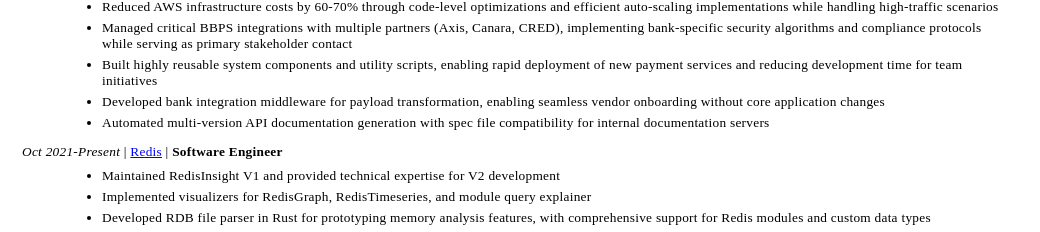
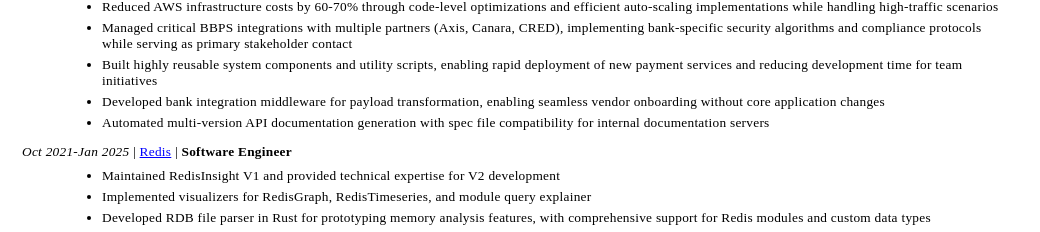
Before and after one commit to GnaneshKunal/gnanesh-blog, a Next.js app: page /resume in a window 1280 px wide. Shown: the part 793-1025 px from the top of the page, without its empty margins (0-1040 px from the left). Built offline with nearby package versions, Linux system fonts and the light colour scheme.

Commit message:
Update Redis end date to Jan 2025

```diff
--- a/app/resume/page.tsx
+++ b/app/resume/page.tsx
@@ -46,7 +46,7 @@ const EXPERIENCE = [
     ],
   },
   {
-    period: "Oct 2021-Present",
+    period: "Oct 2021-Jan 2025",
     company: "Redis",
     companyUrl: "https://redis.io",
     role: "Software Engineer",
```
